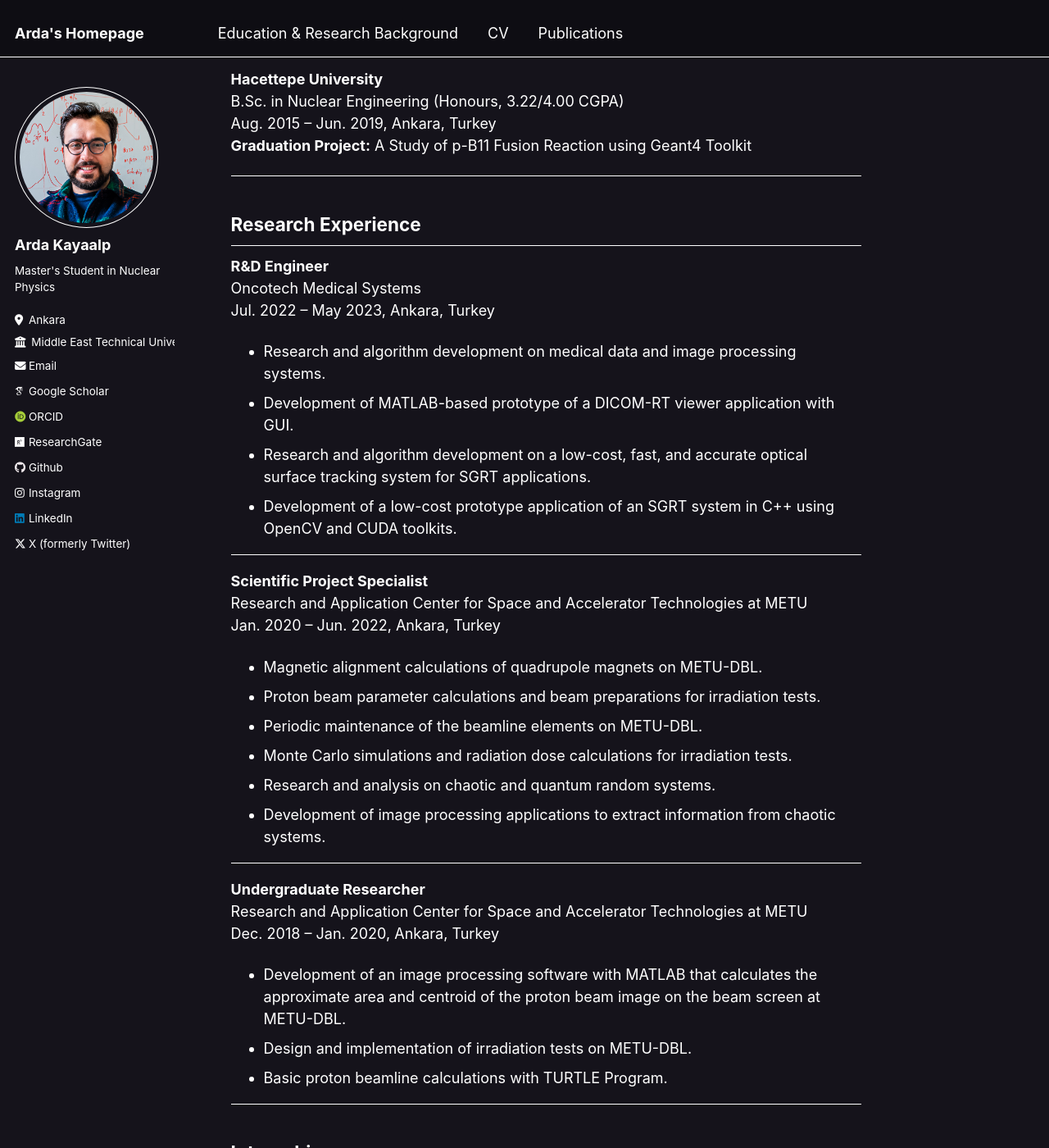
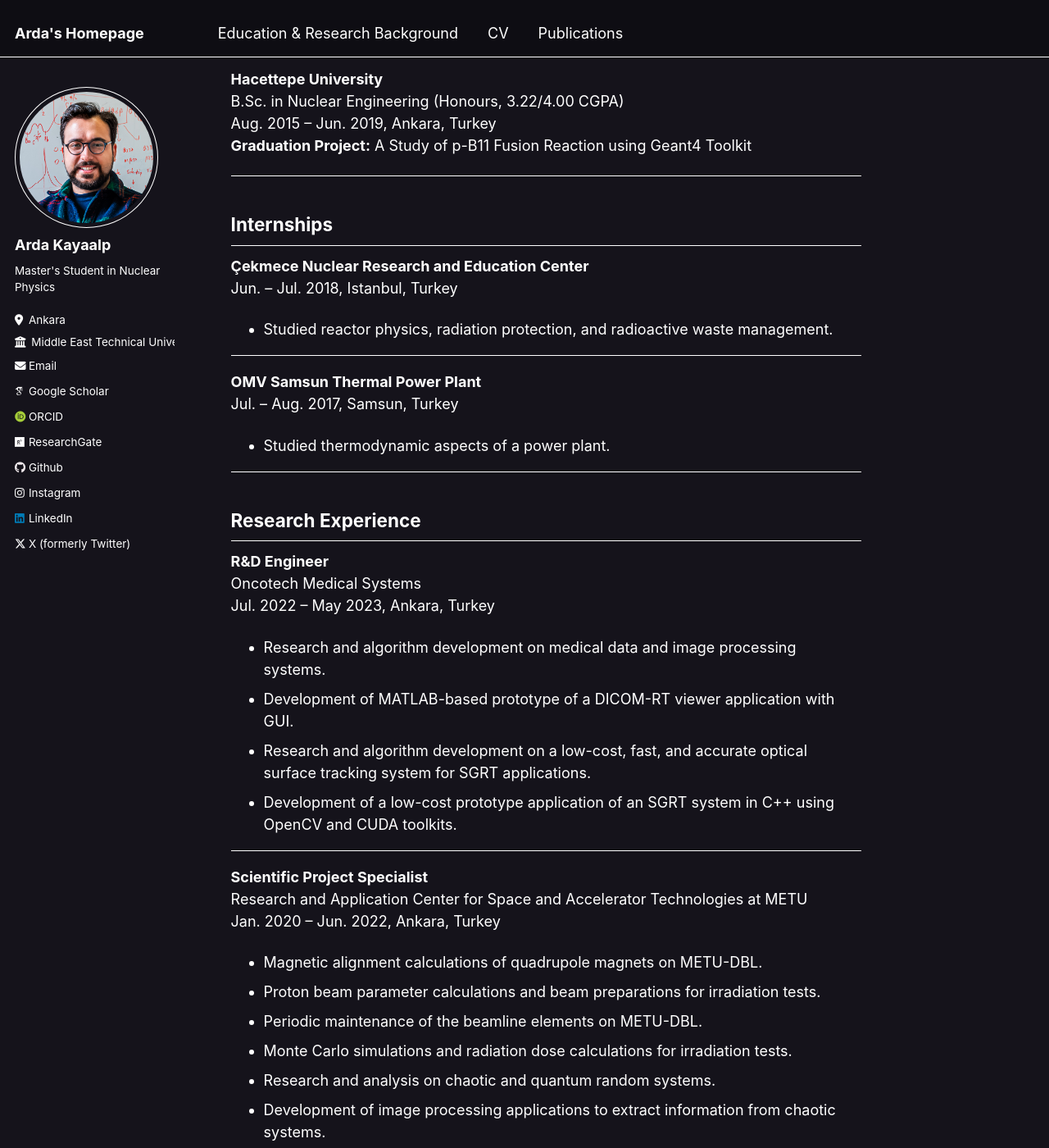
Before and after one commit to ardakayaalp/ardakayaalp.github.io, a Jekyll site: the page built from background.md, in a window 1280 px wide and 1400 px high, scrolled down 338 px. Shown: the whole window at 82% size. Built offline with Jekyll 4.4.1, drawn with Linux system fonts in a browser that asks for light colours; some web fonts are replaced; some of the changed text lies outside the part shown.

Commit message:
Update background.md

```diff
--- a/background.md
+++ b/background.md
@@ -17,6 +17,20 @@ Mar. 2021 – Present, Ankara, Turkey
 B.Sc. in Nuclear Engineering (Honours, 3.22/4.00 CGPA)
 Aug. 2015 – Jun. 2019, Ankara, Turkey
 **Graduation Project:** A Study of p-B11 Fusion Reaction using Geant4 Toolkit
+
+---
+
+## Internships
+
+**Çekmece Nuclear Research and Education Center**
+Jun. – Jul. 2018, Istanbul, Turkey
+- Studied reactor physics, radiation protection, and radioactive waste management.
+
+---
+
+**OMV Samsun Thermal Power Plant**
+Jul. – Aug. 2017, Samsun, Turkey
+- Studied thermodynamic aspects of a power plant.
 
 ---
 
```
Also changed, not shown: other parts of background.md (+0 -14 lines).
